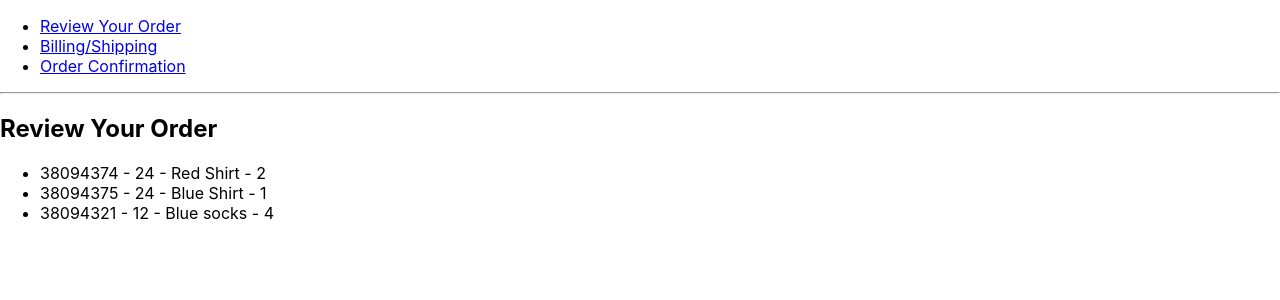
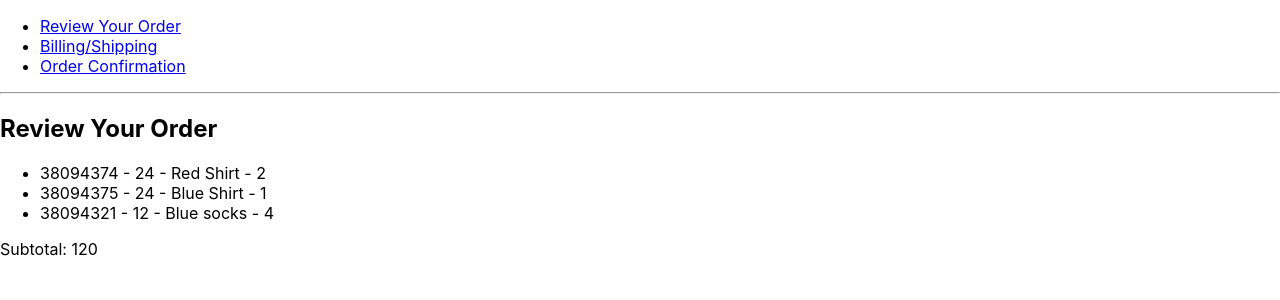
Before and after one commit to PeterBreen/assemble-test, a React (Create React App) app: page / in a window 1280 px wide. Shown: the top 300 px of the page. Built offline with nearby package versions, Linux system fonts and the light colour scheme.

Commit message:
add subtotal calculator fn

```diff
--- a/src/shoppingcart.js
+++ b/src/shoppingcart.js
@@ -3,31 +3,6 @@
 //each product has associated info: SKU, Price, name
 //the cart has Product data and Quantity (qty * price = total cost)
 import React from 'react';
-
-class ShoppingCart extends React.Component {
-    render() {
-        return ( < div >
-          <
-          ul > {
-            cart.map(cart => < li key = {
-                cart.sku
-              } > {
-                cart.sku
-              } - {
-                cart.unitPrice
-              } - {
-                cart.name
-              } - {
-                cart.quantity
-              } < /li>)}</ul >
-              <
-              /div>
-            )
-          }
-
-        }
-
-export default ShoppingCart;
 
 //our data
 const cart = [{
@@ -46,3 +21,30 @@ const cart = [{
   name: "Blue socks",
   quantity: 4
 }]
+
+const calculateTotal = function(cart) {
+//this function is horribly inefficient, but it gets me a subtotal
+//todo if time - refactor to filter/reduce properly
+  let subtotalArr = []
+  cart.forEach(function(e) {
+    subtotalArr.push(e.unitPrice * e.quantity);
+  });
+  let subtotal = subtotalArr.reduce(function(a, b){return a+b;})
+  return subtotal;
+}
+
+class ShoppingCart extends React.Component {
+
+    render() {
+        return (
+          <div>
+            <ul>
+            {cart.map(cart => <li key={cart.sku} > {cart.sku} - {cart.unitPrice} - {cart.name} - {cart.quantity} < /li>)}
+            </ul>
+            <p>Subtotal: {calculateTotal(cart)}</p>
+          </div>
+            )
+    }
+}
+
+export default ShoppingCart;
```
